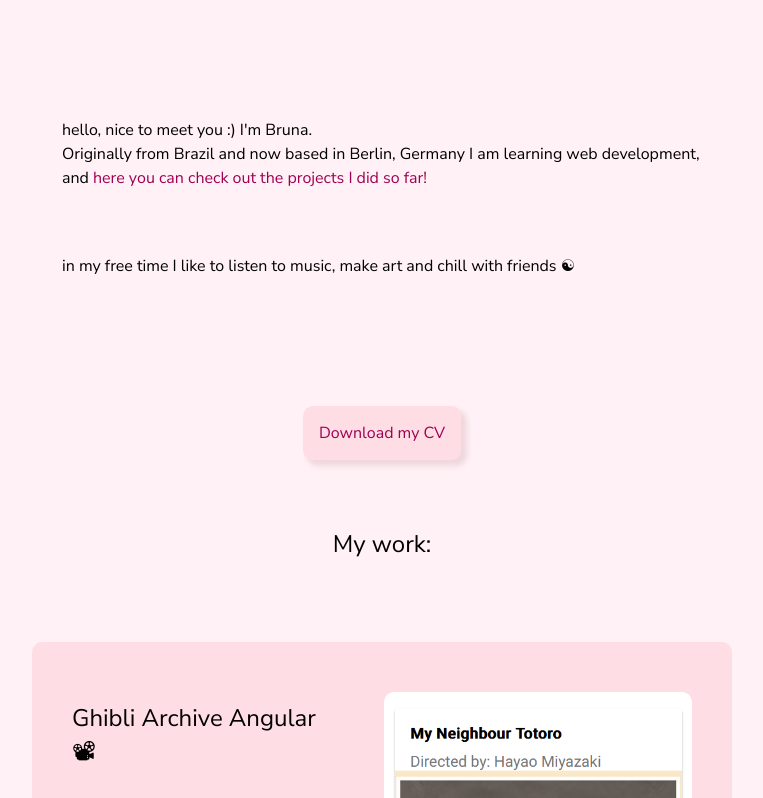
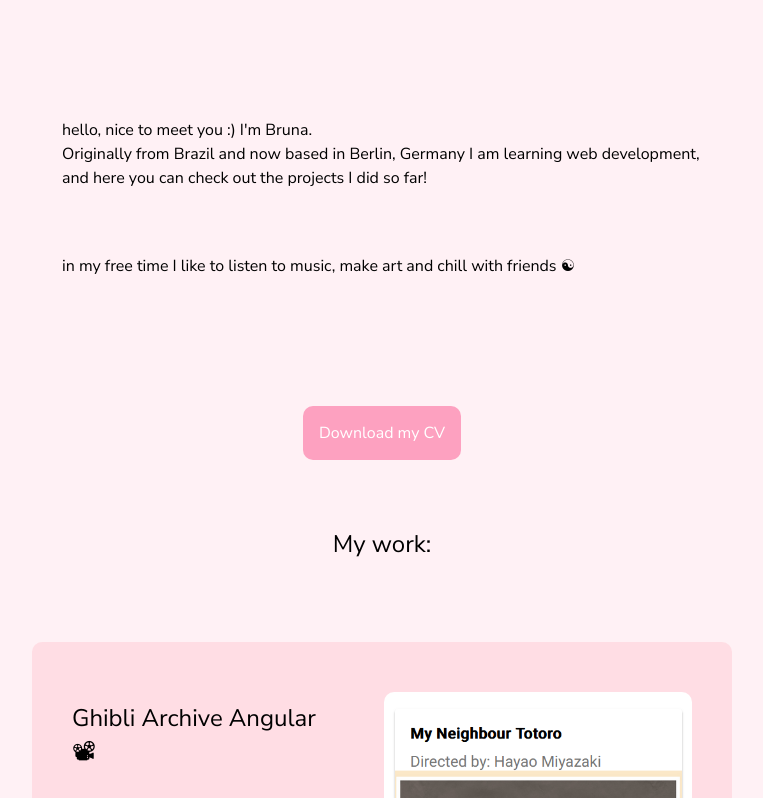
Before and after one commit to brunabrunabruna/portfolio-website, a website: page index.html in a window 1280 px wide. Shown: the part 522-1320 px from the top of the page, without its empty margins (258-1021 px from the left). Drawn offline with Linux system fonts and the light colour scheme.

Commit message:
style: link, button

```diff
--- a/css/style.css
+++ b/css/style.css
@@ -2,8 +2,8 @@
   --bg-color: rgb(255 241 245);
   --text-color: #000;
   --primary-color: rgb(158 0 82);
-  --visited-color: rgb(69 0 149);
-  --hover-color: rgb(226 9 121);
+  --visited-color: white;
+  --hover-color: white;
   --active-color: rgb(0 157 255);
   --highlight-color: rgb(255 192 203 / 0.418);
   --highlight-shadow: rgb(173 121 129 / 0.2);
@@ -40,9 +40,10 @@ nav {
 a {
   color: var(--primary-color);
   text-decoration: none;
-  transition-property: color;
-  transition-duration: 0.5s;
-  transition-timing-function: ease-in-out;
+  /* transition-property: color; */
+  /* transition-duration: 0.5s; */
+  /* transition-timing-function: ease-in-out; */
+  /* a:visi */
 }
 
 a:visited {
@@ -123,8 +124,9 @@ td {
   align-items: center;
 }
 
-.navigation-list {
+.navigation-list ul > li > a {
   list-style-type: none;
+  color: var(--primary-color);
 }
 
 .navigation-list li {
@@ -310,15 +312,12 @@ td {
   padding: 1rem;
   border-radius: 10px;
   font-size: 1rem;
-  background-color: var(--highlight-color);
-  box-shadow: 5px 5px 5px 1px var(--highlight-shadow);
-  transition-property: background-color, transform;
-  transition-duration: 0.5s, 0.5s;
-  transition-timing-function: ease-in-out;
+  background-color: var(--primary-button-bg-color);
+  color: var(--primary-button-text-color);
 }
 
 .button:hover {
-  background-color: rgb(255 192 203 / 0.8);
+  background-color: var(--primary-button-bg-hover);
 }
 
 .svg-box {
--- a/index.html
+++ b/index.html
@@ -83,8 +83,8 @@
     <p>
       hello, nice to meet you :) I'm Bruna. <br>
       Originally from Brazil and now based in Berlin, Germany
-      I am learning web development, and <a href="#work"> here you
-      can check out the projects I did so far!</a> <br />
+      I am learning web development, and  here you
+      can check out the projects I did so far! <br />
       <p>
       in my free time I like to listen to music, make art and chill with friends
       ☯︎</p>
@@ -261,11 +261,12 @@
         </div>
       </div>
     </div>
+    <article id="contact" class="contact-section">
+      <h2>send me a message:</h2>
+   <p>brunaandreis.v@gmail.com</p>
+    </article>
   </section>
-  <section id="contact" class="form-section">
-    <h2>send me a message:</h2>
- <p>brunaandreis.v@gmail.com</p>
-  </section>
+
     </main>
     <footer class="footer">
       <p>find me at:</p>
```
